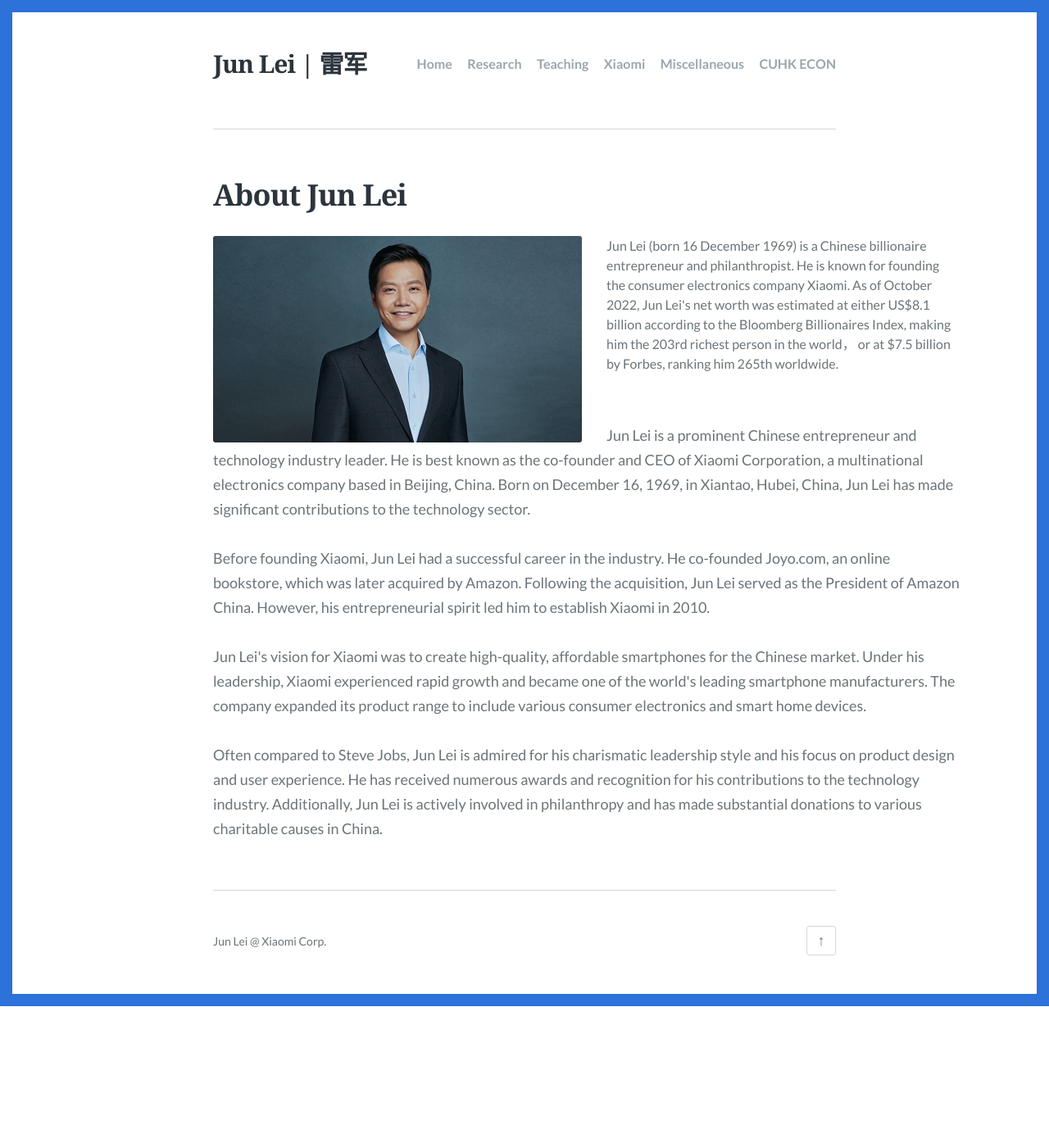
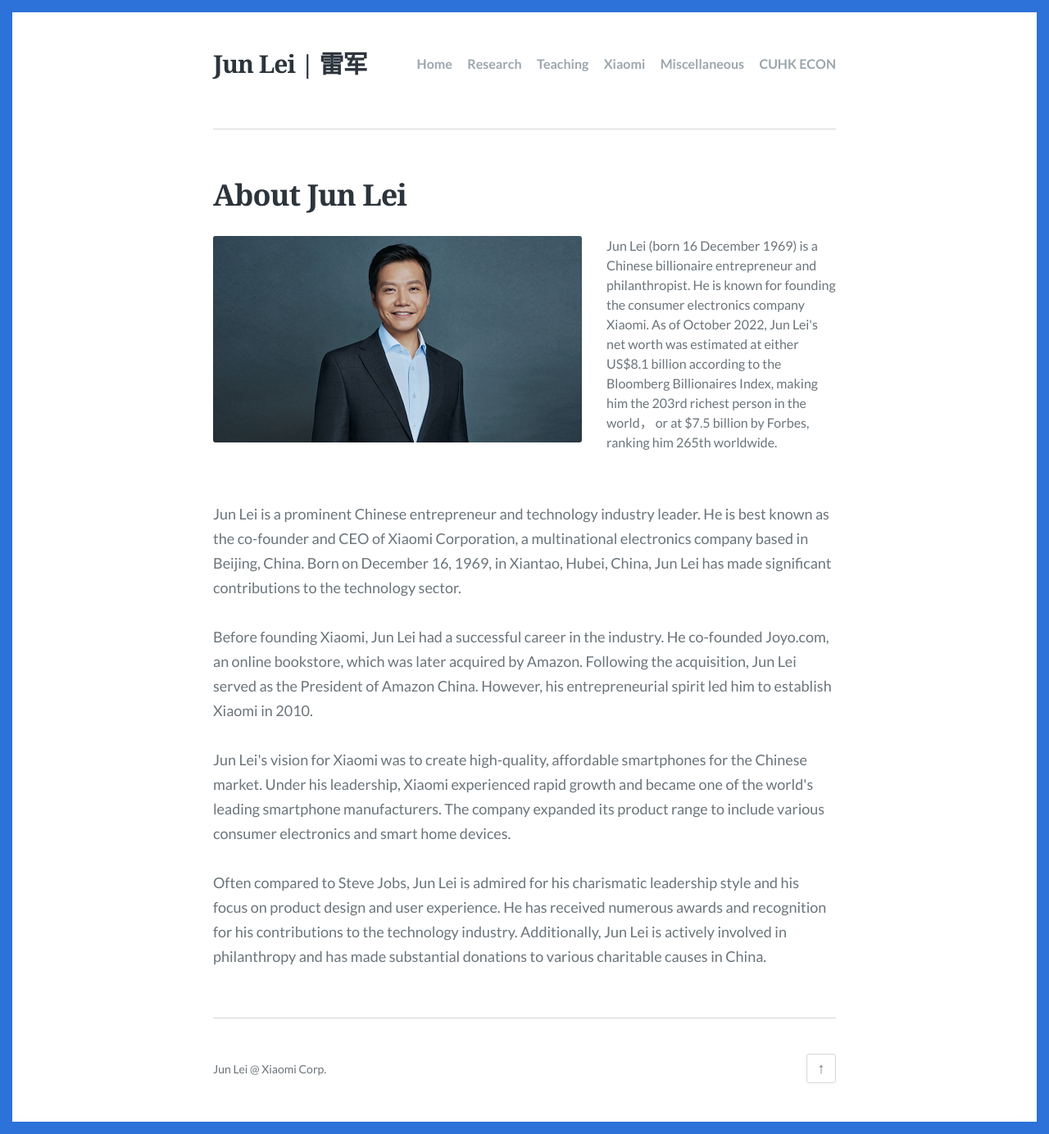
Before and after one commit to ciqiaowang/ciqiaowang.github.io, a Jekyll site: the page built from index.html, in a window 1280 px wide. Shown: the whole page at 82% size. Built offline with Jekyll 4.4.1, drawn with Linux system fonts in a browser that asks for light colours; the list of posts is cut into pages by our own code; before the commit the page ends 1228 px from its top, so only the background shows below that.

Commit message:
Update index.html

```diff
--- a/index.html
+++ b/index.html
@@ -14,7 +14,7 @@ feature_image:
           Home Page
         </title>
         <style>
-            .bigBox{ width: 120%; /* 定义一个大盒子 宽度100% */ }
+            .bigBox{ width: 100%; /* 定义一个大盒子 宽度100% */ }
             .bigBox_img_left{ /* 第二个盒子, */
                 float: left; /* 要左浮动 */
                 margin-right: 30px; /* 为了让图片和文字不贴着,右外边距定义40px */
```
